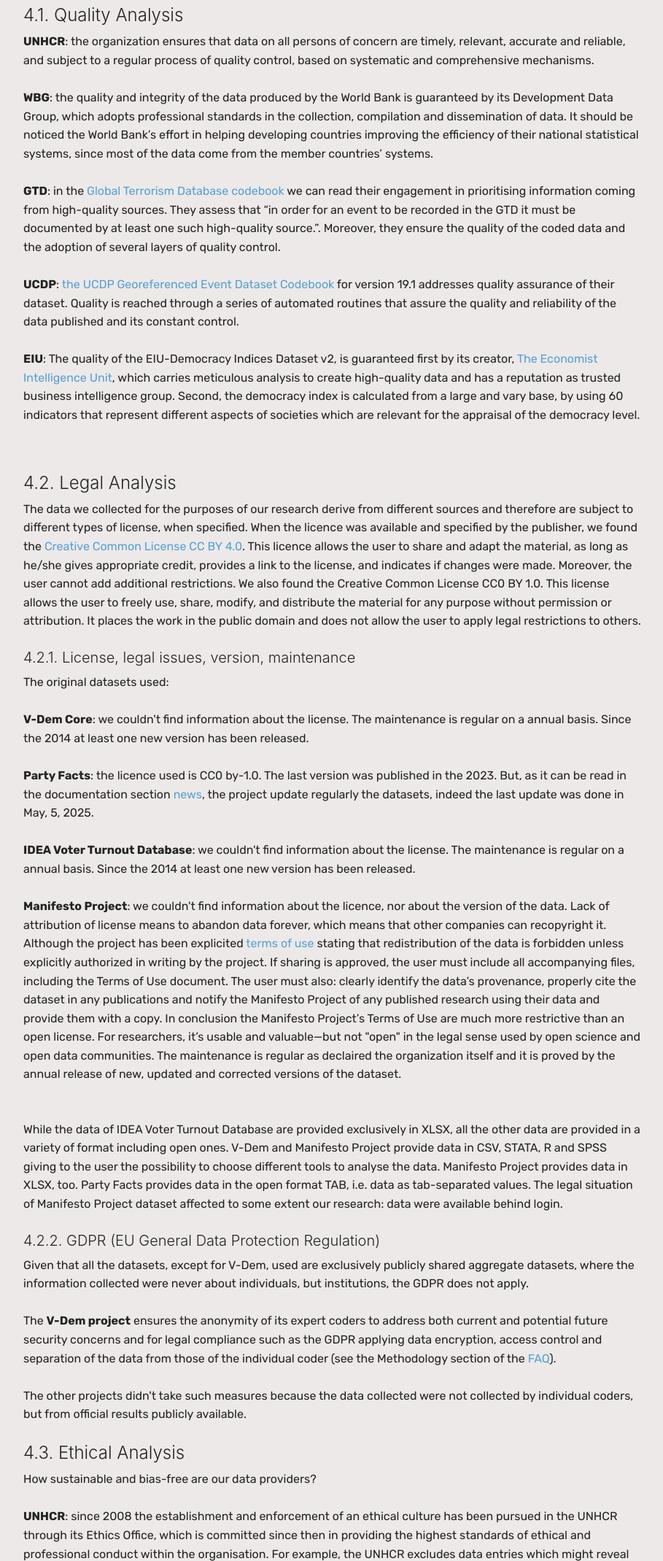
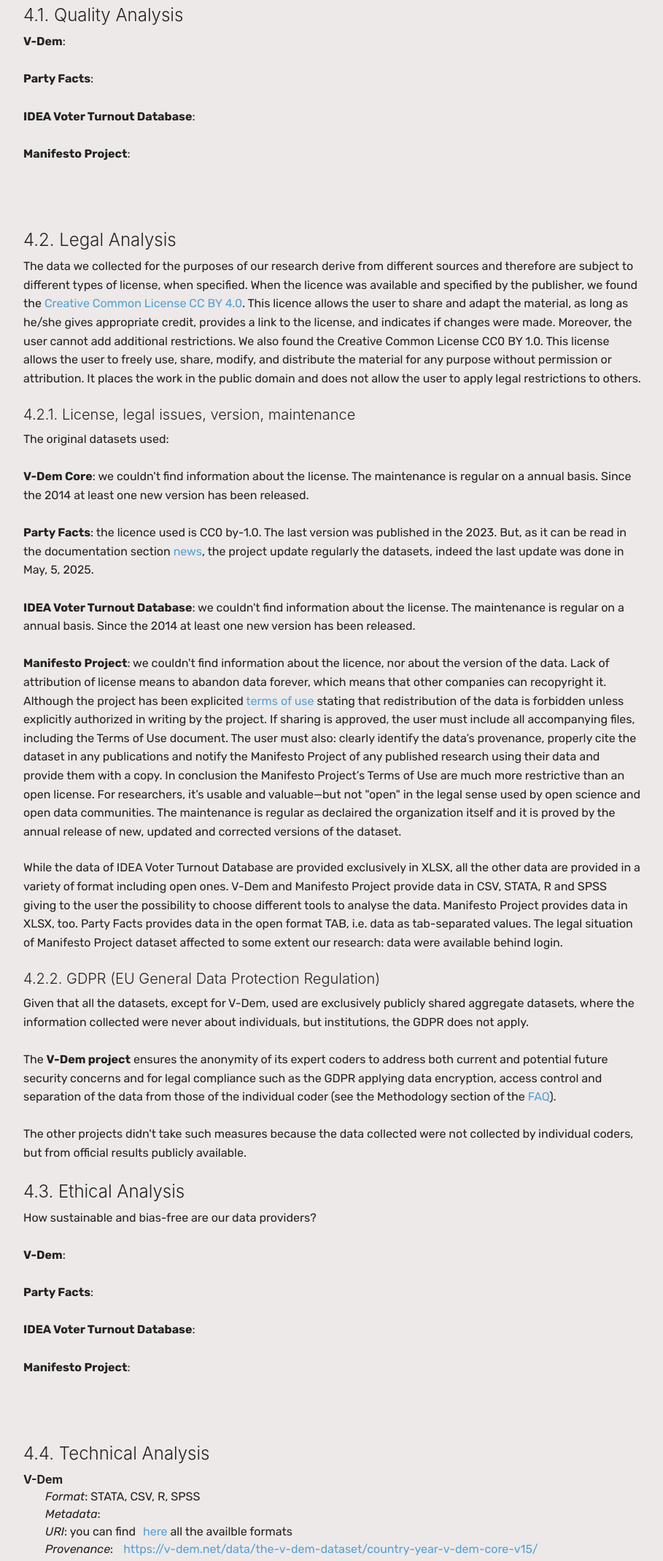
Before and after one commit to DeVoteD-Research/DeVoteD, a plain HTML site: page documentation.html in a window 1280 px wide. Shown: the part 2782-4921 px from the top of the page at 73% size, without its empty margins (38-947 px from the left). Drawn offline with nearby package versions, Linux system fonts and the light colour scheme.

Commit message:
progressi documentazione

```diff
--- a/documentation.html
+++ b/documentation.html
@@ -144,11 +144,10 @@
           <div id="quality" class="anchor">
             <h4 class="mbr-section-subtitle mbr-light mbr-fonts-style">4.1. Quality Analysis</h4>
             <p class="mbr-text pb-5 mbr-fonts-style display-7">
-              <strong>UNHCR</strong>:  the organization ensures that data on all persons of concern are timely, relevant, accurate and reliable, and subject to a regular process of quality control, based on systematic and comprehensive mechanisms.<br><br>
-              <strong>WBG</strong>: the quality and integrity of the data produced by the World Bank is guaranteed by its Development Data Group, which adopts professional standards in the collection, compilation and dissemination of data. It should be noticed the World Bank’s effort in helping developing countries improving the efficiency of their national statistical systems, since most of the data come from the member countries’ systems.<br><br>
-              <strong>GTD</strong>: in the <a href="https://www.start.umd.edu/gtd/downloads/Codebook.pdf" class="text-info" target="_blank">Global Terrorism Database codebook</a> we can read their engagement in prioritising information coming from high-quality sources. They assess that “in order for an event to be recorded in the GTD it must be documented by at least one such high-quality source.”. Moreover, they ensure the quality of the coded data and the adoption of several layers of quality control.<br><br>
-              <strong>UCDP</strong>: <a href="https://ucdp.uu.se/downloads/ged/ged191.pdf" class="text-info" target="_blank">the UCDP Georeferenced Event Dataset Codebook</a> for version 19.1 addresses quality assurance of their dataset. Quality is reached through a series of automated routines that assure the quality and reliability of the data published and its constant control.<br><br>
-              <strong>EIU</strong>: The quality of the EIU-Democracy Indices Dataset v2, is guaranteed first by its creator, <a href="https://www.eiu.com/n/" class="text-info" target="_blank">The Economist Intelligence Unit</a>, which carries meticulous analysis to create high-quality data and has a reputation as trusted business intelligence group. Second, the democracy index is calculated from a large and vary base, by using 60 indicators that represent different aspects of societies which are relevant for the appraisal of the democracy level.
+              <strong>V-Dem</strong>: <br><br>
+              <strong>Party Facts</strong>: <br><br>
+              <strong>IDEA Voter Turnout Database</strong>: <br><br>
+              <strong>Manifesto Project</strong>: <br><br>
             </p>
           </div>
           <div id="legal" class="anchor">
@@ -164,7 +163,7 @@
                 <strong>Party Facts</strong>: the licence used is CC0 by-1.0. The last version was published in the 2023. But, as it can be read in the documentation section <a href="https://partyfacts.herokuapp.com/documentation/news/" class="text-info" target="_blank">news</a>, the project update regularly the datasets, indeed the last update was done in May, 5, 2025.<br><br>
                 <strong>IDEA Voter Turnout Database</strong>: we couldn't find information about the license. The maintenance is regular on a annual basis. Since the 2014 at least one new version has been released.<br><br>
                 <strong>Manifesto Project</strong>: we couldn't find information about the licence, nor about the version of the data. Lack of attribution of license means to abandon data forever, which means that other companies can recopyright it. Although the project has been explicited <a href="https://manifesto-project.wzb.eu/information/documents/terms_of_use" class="text-info" target="_blank">terms of use</a> stating that redistribution of the data is forbidden unless explicitly authorized in writing by the project.
-                  If sharing is approved, the user must include all accompanying files, including the Terms of Use document. The user must also: clearly identify the data’s provenance, properly cite the dataset in any publications and notify the Manifesto Project of any published research using their data and provide them with a copy. In conclusion the Manifesto Project’s Terms of Use are much more restrictive than an open license. For researchers, it’s usable and valuable—but not "open" in the legal sense used by open science and open data communities. The maintenance is regular as declaired the organization itself and it is proved by the annual release of new, updated and corrected versions of the dataset.<br><br>
+                  If sharing is approved, the user must include all accompanying files, including the Terms of Use document. The user must also: clearly identify the data’s provenance, properly cite the dataset in any publications and notify the Manifesto Project of any published research using their data and provide them with a copy. In conclusion the Manifesto Project’s Terms of Use are much more restrictive than an open license. For researchers, it’s usable and valuable—but not "open" in the legal sense used by open science and open data communities. The maintenance is regular as declaired the organization itself and it is proved by the annual release of new, updated and corrected versions of the dataset.<br>
               </p>
               <p class="mbr-text pb-2 mbr-fonts-style display-7">
                 While the data of IDEA Voter Turnout Database are provided exclusively in XLSX, all the other data are provided in a variety of format including open ones. V-Dem and Manifesto Project provide data in CSV, STATA, R and SPSS giving to the user the possibility to choose different tools to analyse the data. Manifesto Project provides data in XLSX, too. Party Facts provides data in the open format TAB, i.e. data as tab-separated values. The legal situation of Manifesto Project dataset affected to some extent our research: data were available behind login.
@@ -180,11 +179,10 @@
           <div id="ethical" class="anchor">
             <h4 class="mbr-section-subtitle mbr-light mbr-fonts-style">4.3. Ethical Analysis</h4>
             <p class="mbr-text pb-5 mbr-fonts-style display-7">How sustainable and bias-free are our data providers? <br><br>
-              <strong>UNHCR</strong>: since 2008 the establishment and enforcement of an ethical culture has been pursued in the UNHCR through its Ethics Office, which is committed since then in providing the highest standards of ethical and professional conduct within the organisation. For example, the UNHCR excludes data entries which might reveal the identity of a person. This is mostly the case if there are less than four affected people in a country per year.<br><br>
-              <strong>WBG</strong>: the World Bank Group applies the highest ethical standards in any task performed thanks to the coordination and promotion acted by the Group’s dedicated Ethics and Business Conduct Department (EBC), whose aim is also the development, besides the application, of ethical standards.<br><br>
-              <strong>GTD</strong>: the GTD does not include information about terroristic events that are exclusively documented by biased or unreliable sources. However, it may present data from certain biased sources for instance concerning the reasons of an attack. In that case, the GTD provides a more conservative documentation.<br><br>
-              <strong>UCDP</strong>: in the evaluation of the sources of data transparency was crucial for the UCDP. The context of publication of each source has been taken into account, in order to assess its potential interests in misrepresenting violent events, and so to avoid the use of discriminatory sources.<br><br>
-              <strong>EIU</strong>: The Economist Intelligence Unit’s business is founded on integrity. They declare to operate in an sustainable and ethical manner, by using high standards and founding their behaviour on fairness, honesty and trust.
+              <strong>V-Dem</strong>: <br><br>
+              <strong>Party Facts</strong>: <br><br>
+              <strong>IDEA Voter Turnout Database</strong>: <br><br>
+              <strong>Manifesto Project</strong>: <br><br>
             </p>
           </div>
           <div id="technical" class="anchor">
@@ -193,14 +191,14 @@
               <ul id="side-menu" class="mbr-text mbr-fonts-style display-7">
                 <li><i>Format</i>: STATA, CSV, R, SPSS</li>
                 <li><i>Metadata</i>: </li>
-                <li><i>URI</i>: you can find <a href="https://v-dem.net/data/the-v-dem-dataset/country-year-v-dem-core-v15/" class="text-info" target="_blank">here</a> all the availble formats</li>
+                <li><i>URI</i>: you can find<a href="https://v-dem.net/data/the-v-dem-dataset/country-year-v-dem-core-v15/" class="text-info" target="_blank">here</a> all the availble formats</li>
                 <li><i>Provenance</i>: <a href="https://v-dem.net/data/the-v-dem-dataset/country-year-v-dem-core-v15/" class="text-info" target="_blank">https://v-dem.net/data/the-v-dem-dataset/country-year-v-dem-core-v15/</a></li>
               </ul><br>
               <strong>Party Facts</strong>
               <ul id="side-menu" class="mbr-text mbr-fonts-style display-7">
                 <li><i>Format</i>: TAB</li>
                 <li><i>Metadata</i>: </li>
-                <li><i>URI</i>: you can find <a href="https://dataverse.harvard.edu/dataset.xhtml?persistentId=doi:10.7910/DVN/TJINLQ" class="text-info" target="_blank">here</a> the download page, there is no direct URI</li>
+                <li><i>URI</i>: you can find<a href="https://dataverse.harvard.edu/dataset.xhtml?persistentId=doi:10.7910/DVN/TJINLQ" class="text-info" target="_blank">here</a> the download page, there is no direct URI</li>
                 <li><i>Provenance</i>: <a href="https://dataverse.harvard.edu/dataset.xhtml?persistentId=doi:10.7910/DVN/TJINLQ" class="text-info" target="_blank">https://dataverse.harvard.edu/dataset.xhtml?persistentId=doi:10.7910/DVN/TJINLQ</a></li>
               </ul><br>
               <strong>IDEA Voter Turnout Database</strong>
@@ -214,7 +212,7 @@
               <ul id="side-menu" class="mbr-text mbr-fonts-style display-7">
                 <li><i>Format</i>: STATA, CSV, R, SPSS, XLSX</li>
                 <li><i>Metadata</i>: </li>
-                <li><i>URI</i>: you can find <a href="https://manifesto-project.wzb.eu/datasets" class="text-info" target="_blank">here</a> all the available formats that we were able to download after the login</li>
+                <li><i>URI</i>: you can find<a href="https://manifesto-project.wzb.eu/datasets" class="text-info" target="_blank">here</a> all the available formats that we were able to download after the login</li>
                 <li><i>Provenance</i>: <a href="https://manifesto-project.wzb.eu/datasets" class="text-info" target="_blank">https://manifesto-project.wzb.eu/datasets</a></li>
               </ul><br>
           </div>
```
